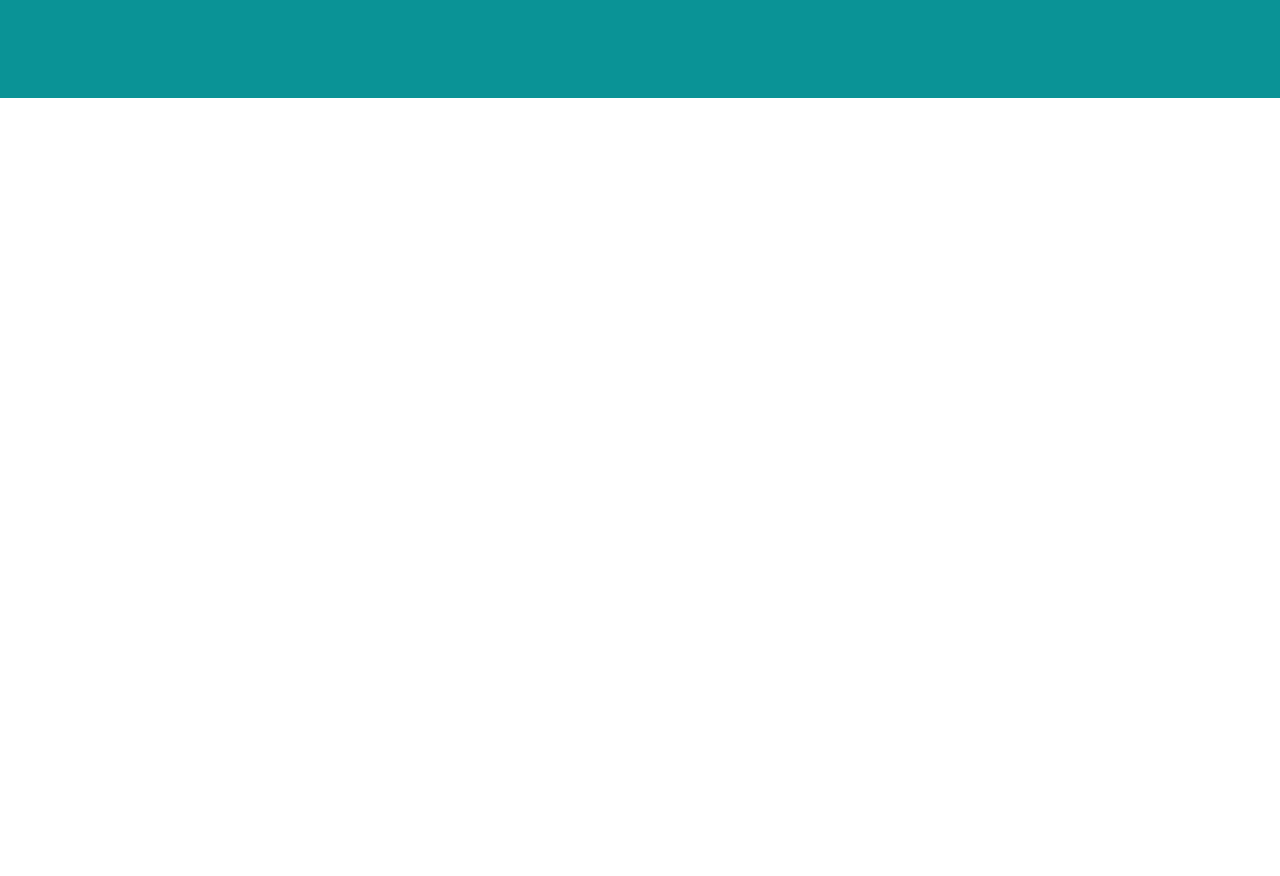
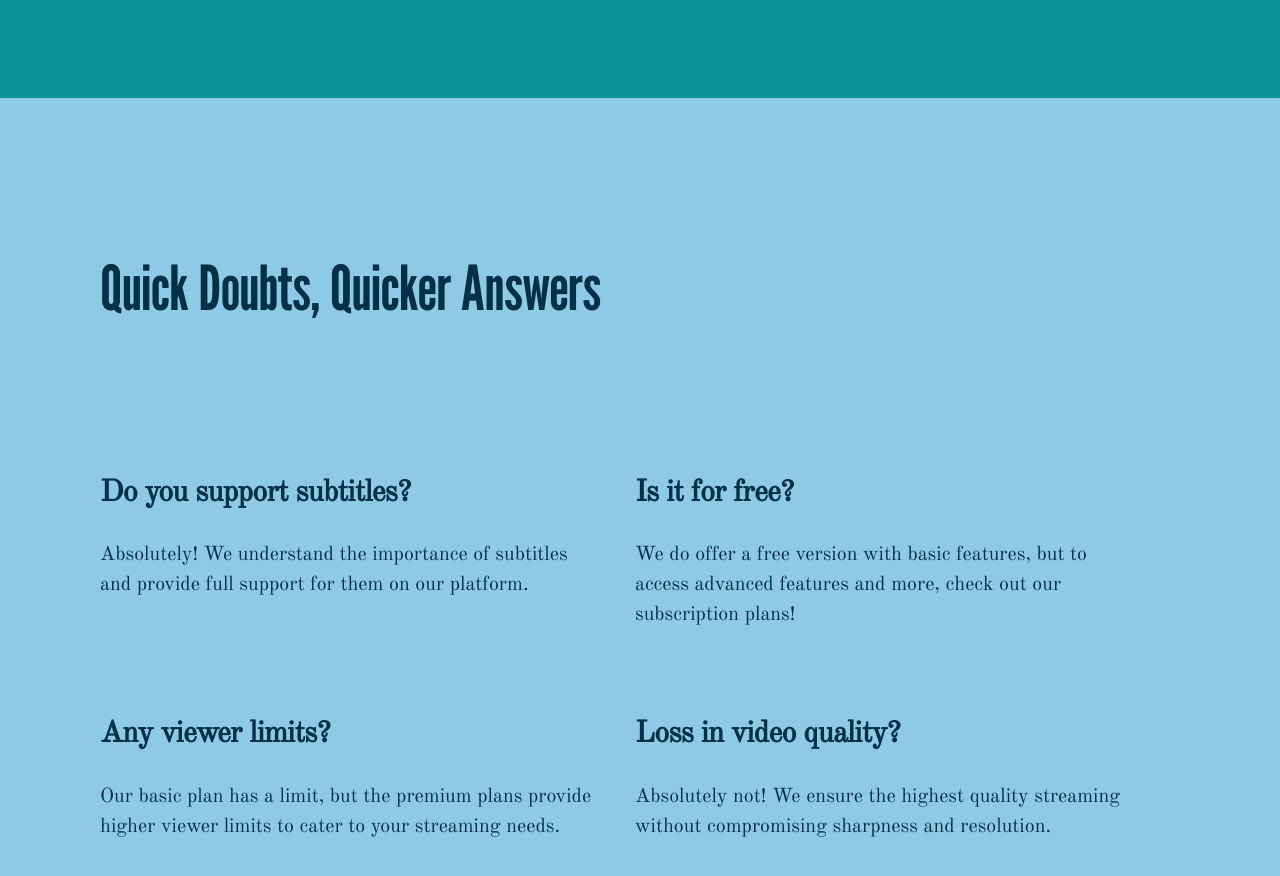
Before and after one commit to SaiBarathR/watch-together, a React (Create React App) app: page / in a window 1280 px wide. Shown: the part 3024-3900 px from the top of the page. Before the commit the page ends 3122 px from the top, so only its background shows below. Built offline with nearby package versions, Linux system fonts and the light colour scheme.

Commit message:
added qa slide

```diff
--- /dev/null
+++ b/src/Components/Home/QA.jsx
@@ -0,0 +1,30 @@
+import { Grid } from "@mui/material";
+import { useMemo } from "react";
+
+export default function QA() {
+
+    const faqs = useMemo(() => {
+        return [
+            { question: 'Do you support subtitles?', answer: 'Absolutely! We understand the importance of subtitles and provide full support for them on our platform.' },
+            { question: 'Is it for free?', answer: 'We do offer a free version with basic features, but to access advanced features and more, check out our subscription plans!' },
+            { question: 'Any viewer limits?', answer: 'Our basic plan has a limit, but the premium plans provide higher viewer limits to cater to your streaming needs.' },
+            { question: 'Loss in video quality?', answer: 'Absolutely not! We ensure the highest quality streaming without compromising sharpness and resolution.' }
+        ]
+    }, []);
+
+    return (
+        <div className="qa-container">
+            <h2 className="qa-header">
+                Quick Doubts, Quicker Answers
+            </h2>
+            <Grid container className="qa-content-container">
+                {faqs.map((faq, index) => {
+                    return <Grid key={index + faq.question} item sm={12} md={5.5}>
+                        <h2 className='faq-question'>{faq.question}</h2>
+                        <h2 className='faq-answer'>{faq.answer}</h2>
+                    </Grid>
+                })}
+            </Grid>
+        </div>
+    )
+}
--- a/src/Components/StartUpPage.jsx
+++ b/src/Components/StartUpPage.jsx
@@ -2,6 +2,7 @@ import IntroSlide from "./Home/IntroSlide";
 import '../Components/startUpPage.css';
 import Description from "./Home/Description";
 import FeatureList from "./Home/FeatureList";
+import QA from "./Home/QA";
 
 export default function StartUpPage() {
     return (
@@ -9,6 +10,8 @@ export default function StartUpPage() {
             <IntroSlide />
             <Description />
             <FeatureList />
+            <QA/>
+            {/* <PriceTier/> */}
         </div>
     )
 }
--- a/src/Components/startUpPage.css
+++ b/src/Components/startUpPage.css
@@ -238,13 +238,14 @@
     border-radius: 100px;
     gap: 40px;
 }
+
 .feature-list-items-mobile {
     min-height: 110px;
     display: flex;
     flex-direction: column;
     justify-content: center;
     align-items: center;
-    padding:  40px;
+    padding: 40px;
     background-color: #f2f2f2 !important;
     align-content: center;
     border-radius: 40px;
@@ -283,10 +284,63 @@
     text-align: left !important;
 }
 
-.feature-list-item-text-container{
+.feature-list-item-text-container {
     display: flex;
     flex-direction: column;
 }
-.feature-list-item-text-paragraph-center{
+
+.feature-list-item-text-paragraph-center {
     text-align: center !important;
 }
+
+/* QA */
+.qa-container {
+    height: min-content;
+    display: flex;
+    flex-direction: column;
+    justify-content: center;
+    align-items: center;
+    padding: 100px;
+    background-color: #8ecae6;
+    position: relative;
+    align-content: center;
+    gap: 70px;
+    border-radius: 0px 0px 0px 0px;
+}
+
+.qa-header {
+    max-width: 1440px;
+    width: 100%;
+    font-weight: 400;
+    font-family: "League Gothic", "League Gothic Placeholder", sans-serif !important;
+    color: #023047;
+    font-size: 62px;
+    letter-spacing: 0em;
+    line-height: 1.2;
+    text-align: left;
+}
+
+.faq-question {
+    font-weight: 600;
+    font-family: "Old Standard TT", "Old Standard TT Placeholder", serif;
+    color: #023047;
+    font-size: 30px;
+    letter-spacing: -0.025em;
+    line-height: 1.5;
+    text-align: left;
+}
+
+.faq-answer {
+    font-weight: 400;
+    font-style: normal;
+    font-family: "Old Standard TT", "Old Standard TT Placeholder", serif;
+    color: #023047;
+    font-size: 20px;
+    letter-spacing: 0em;
+    line-height: 1.5;
+    text-align: left;
+}
+.qa-content-container{
+    max-width: 1440px;
+    gap: 40px;
+}
```
